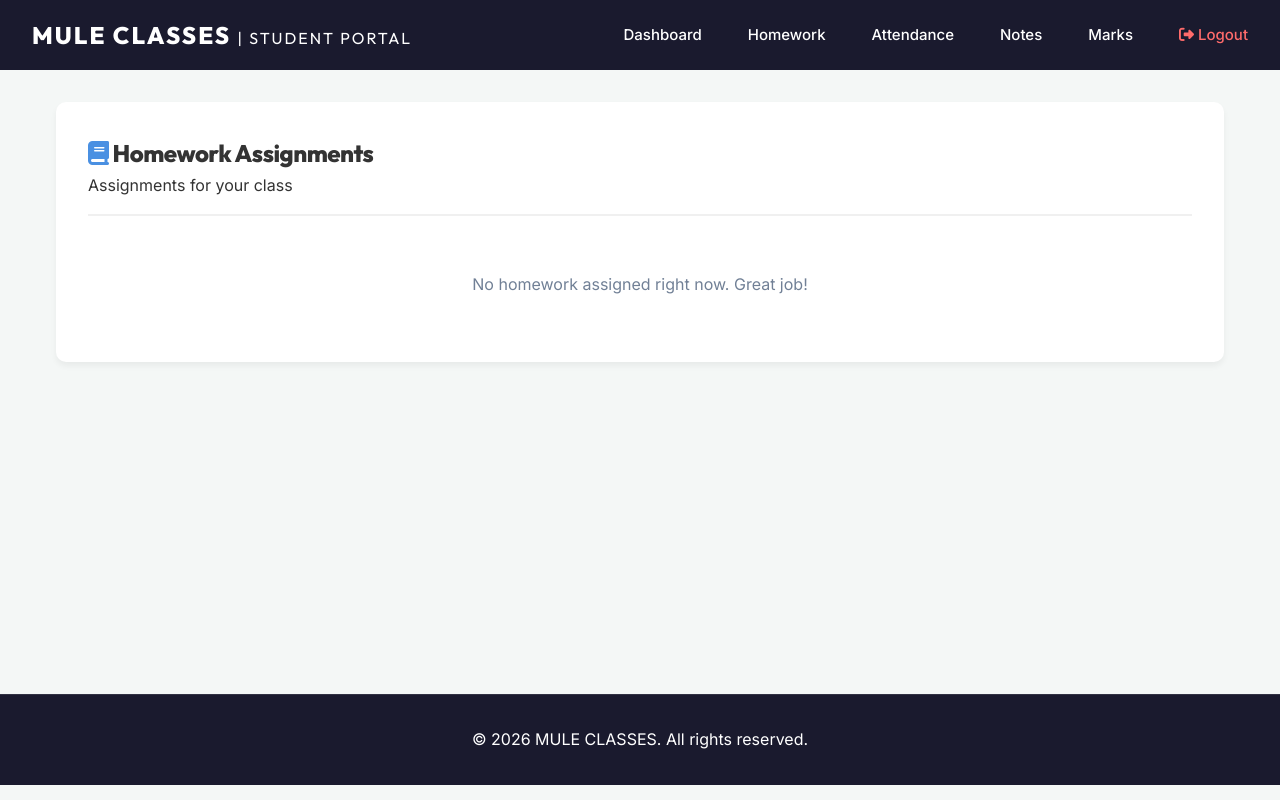
After one commit to rahulchangire031-bit/mule-classes, a Flask app: page /homework in a window 1280 px wide. The commit adds this page. Run offline with Flask 3, Linux system fonts and the light colour scheme; the visitor is signed in with stand-in values (Sample User, id 1); data that the repository does not hold is empty.

Commit message:
Add student portal with dashboard, homework, attendance, notes, and marks

```diff
--- a/app.py
+++ b/app.py
@@ -1,15 +1,20 @@
 import sqlite3
 import os
-from flask import Flask, render_template, request, redirect, url_for
+from flask import Flask, render_template, request, redirect, url_for, session, flash
 from werkzeug.utils import secure_filename
+from werkzeug.security import generate_password_hash, check_password_hash
 
 app = Flask(__name__)
 BASE_DIR = os.path.abspath(os.path.dirname(__file__))
 app.config['UPLOAD_FOLDER'] = os.path.join(BASE_DIR, 'static', 'gallery')
+app.config['NOTES_FOLDER'] = os.path.join(BASE_DIR, 'static', 'notes')
+app.config['HOMEWORK_FOLDER'] = os.path.join(BASE_DIR, 'static', 'homework')
 app.config['MAX_CONTENT_LENGTH'] = 16 * 1024 * 1024
+app.secret_key = 'mule_classes_super_secret_key'  # Required for sessions
 
-if not os.path.exists(app.config['UPLOAD_FOLDER']):
-    os.makedirs(app.config['UPLOAD_FOLDER'])
+for folder in [app.config['UPLOAD_FOLDER'], app.config['NOTES_FOLDER'], app.config['HOMEWORK_FOLDER']]:
+    if not os.path.exists(folder):
+        os.makedirs(folder)
 
 ALLOWED_EXTENSIONS = {'png', 'jpg', 'jpeg', 'gif', 'webp'}
 
@@ -27,6 +32,53 @@ def init_db():
             phone TEXT NOT NULL,
             student_class TEXT NOT NULL,
             timestamp DATETIME DEFAULT CURRENT_TIMESTAMP
+        )
+    ''')
+    cursor.execute('''
+        CREATE TABLE IF NOT EXISTS students (
+            id INTEGER PRIMARY KEY AUTOINCREMENT,
+            username TEXT UNIQUE NOT NULL,
+            password TEXT NOT NULL,
+            name TEXT NOT NULL,
+            student_class TEXT NOT NULL
+        )
+    ''')
+    cursor.execute('''
+        CREATE TABLE IF NOT EXISTS homework (
+            id INTEGER PRIMARY KEY AUTOINCREMENT,
+            title TEXT NOT NULL,
+            description TEXT,
+            due_date TEXT NOT NULL,
+            student_class TEXT NOT NULL,
+            file_path TEXT
+        )
+    ''')
+    cursor.execute('''
+        CREATE TABLE IF NOT EXISTS attendance (
+            id INTEGER PRIMARY KEY AUTOINCREMENT,
+            student_id INTEGER NOT NULL,
+            date TEXT NOT NULL,
+            status TEXT NOT NULL,
+            FOREIGN KEY (student_id) REFERENCES students (id)
+        )
+    ''')
+    cursor.execute('''
+        CREATE TABLE IF NOT EXISTS notes (
+            id INTEGER PRIMARY KEY AUTOINCREMENT,
+            title TEXT NOT NULL,
+            student_class TEXT NOT NULL,
+            file_path TEXT NOT NULL
+        )
+    ''')
+    cursor.execute('''
+        CREATE TABLE IF NOT EXISTS test_marks (
+            id INTEGER PRIMARY KEY AUTOINCREMENT,
+            student_id INTEGER NOT NULL,
+            test_name TEXT NOT NULL,
+            score REAL NOT NULL,
+            max_score REAL NOT NULL,
+            date TEXT NOT NULL,
+            FOREIGN KEY (student_id) REFERENCES students (id)
         )
     ''')
     conn.commit()
@@ -87,5 +139,163 @@ def delete_image(filename):
             os.remove(filepath)
     return redirect(url_for('admin'))
 
+# --- Student Portal Routes ---
+@app.route('/login', methods=['GET', 'POST'])
+def login():
+    if request.method == 'POST':
+        username = request.form.get('username')
+        password = request.form.get('password')
+        conn = sqlite3.connect('inquiries.db')
+        cursor = conn.cursor()
+        cursor.execute("SELECT id, password, name, student_class FROM students WHERE username = ?", (username,))
+        student = cursor.fetchone()
+        conn.close()
+
+        if student and check_password_hash(student[1], password):
+            session['student_id'] = student[0]
+            session['student_name'] = student[2]
+            session['student_class'] = student[3]
+            return redirect(url_for('dashboard'))
+        else:
+            flash('Invalid username or password')
+    return render_template('login.html')
+
+@app.route('/logout')
+def logout():
+    session.clear()
+    return redirect(url_for('index'))
+
+@app.route('/dashboard')
+def dashboard():
+    if 'student_id' not in session:
+        return redirect(url_for('login'))
+    return render_template('dashboard.html', name=session['student_name'], student_class=session['student_class'])
+
+@app.route('/homework')
+def homework():
+    if 'student_id' not in session:
+        return redirect(url_for('login'))
+    conn = sqlite3.connect('inquiries.db')
+    cursor = conn.cursor()
+    cursor.execute("SELECT title, description, due_date, file_path FROM homework WHERE student_class = ?", (session['student_class'],))
+    homeworks = cursor.fetchall()
+    conn.close()
+    return render_template('homework.html', homeworks=homeworks)
+
+@app.route('/attendance')
+def attendance():
+    if 'student_id' not in session:
+        return redirect(url_for('login'))
+    conn = sqlite3.connect('inquiries.db')
+    cursor = conn.cursor()
+    cursor.execute("SELECT date, status FROM attendance WHERE student_id = ? ORDER BY date DESC", (session['student_id'],))
+    records = cursor.fetchall()
+    conn.close()
+    return render_template('attendance.html', records=records)
+
+@app.route('/notes')
+def notes():
+    if 'student_id' not in session:
+        return redirect(url_for('login'))
+    conn = sqlite3.connect('inquiries.db')
+    cursor = conn.cursor()
+    cursor.execute("SELECT title, file_path FROM notes WHERE student_class = ?", (session['student_class'],))
+    notes_list = cursor.fetchall()
+    conn.close()
+    return render_template('notes.html', notes=notes_list)
+
+@app.route('/marks')
+def marks():
+    if 'student_id' not in session:
+        return redirect(url_for('login'))
+    conn = sqlite3.connect('inquiries.db')
+    cursor = conn.cursor()
+    cursor.execute("SELECT test_name, score, max_score, date FROM test_marks WHERE student_id = ? ORDER BY date DESC", (session['student_id'],))
+    test_marks = cursor.fetchall()
+    conn.close()
+    return render_template('marks.html', marks=test_marks)
+
+# --- Admin Management Routes for Student Data ---
+@app.route('/admin/add_student', methods=['POST'])
+def admin_add_student():
+    username = request.form.get('username')
+    password = generate_password_hash(request.form.get('password'))
+    name = request.form.get('name')
+    student_class = request.form.get('student_class')
+    conn = sqlite3.connect('inquiries.db')
+    cursor = conn.cursor()
+    try:
+        cursor.execute("INSERT INTO students (username, password, name, student_class) VALUES (?, ?, ?, ?)", (username, password, name, student_class))
+        conn.commit()
+    except sqlite3.IntegrityError:
+        flash("Username already exists.")
+    finally:
+        conn.close()
+    return redirect(url_for('admin'))
+
+@app.route('/admin/add_homework', methods=['POST'])
+def admin_add_homework():
+    title = request.form.get('title')
+    description = request.form.get('description')
+    due_date = request.form.get('due_date')
+    student_class = request.form.get('student_class')
+    file_path = ""
+    if 'file' in request.files and request.files['file'].filename != '':
+        file = request.files['file']
+        if allowed_file(file.filename):
+            filename = secure_filename(file.filename)
+            file.save(os.path.join(app.config['HOMEWORK_FOLDER'], filename))
+            file_path = filename
+    conn = sqlite3.connect('inquiries.db')
+    cursor = conn.cursor()
+    cursor.execute("INSERT INTO homework (title, description, due_date, student_class, file_path) VALUES (?, ?, ?, ?, ?)", (title, description, due_date, student_class, file_path))
+    conn.commit()
+    conn.close()
+    return redirect(url_for('admin'))
+
+@app.route('/admin/add_attendance', methods=['POST'])
+def admin_add_attendance():
+    student_id = request.form.get('student_id')
+    date = request.form.get('date')
+    status = request.form.get('status')
+    conn = sqlite3.connect('inquiries.db')
+    cursor = conn.cursor()
+    cursor.execute("INSERT INTO attendance (student_id, date, status) VALUES (?, ?, ?)", (student_id, date, status))
+    conn.commit()
+    conn.close()
+    return redirect(url_for('admin'))
+
+@app.route('/admin/add_note', methods=['POST'])
+def admin_add_note():
+    title = request.form.get('title')
+    student_class = request.form.get('student_class')
+    file_path = ""
+    if 'file' in request.files and request.files['file'].filename != '':
+        file = request.files['file']
+        if allowed_file(file.filename): # We might want to allow PDFs for notes later
+            filename = secure_filename(file.filename)
+            file.save(os.path.join(app.config['NOTES_FOLDER'], filename))
+            file_path = filename
+    conn = sqlite3.connect('inquiries.db')
+    cursor = conn.cursor()
+    cursor.execute("INSERT INTO notes (title, student_class, file_path) VALUES (?, ?, ?)", (title, student_class, file_path))
+    conn.commit()
+    conn.close()
+    return redirect(url_for('admin'))
+
+@app.route('/admin/add_mark', methods=['POST'])
+def admin_add_mark():
+    student_id = request.form.get('student_id')
+    test_name = request.form.get('test_name')
+    score = request.form.get('score')
+    max_score = request.form.get('max_score')
+    date = request.form.get('date')
+    conn = sqlite3.connect('inquiries.db')
+    cursor = conn.cursor()
+    cursor.execute("INSERT INTO test_marks (student_id, test_name, score, max_score, date) VALUES (?, ?, ?, ?, ?)", (student_id, test_name, score, max_score, date))
+    conn.commit()
+    conn.close()
+    return redirect(url_for('admin'))
+
 if __name__ == '__main__':
     app.run(debug=True, host='0.0.0.0', port=5000)
--- /dev/null
+++ b/templates/homework.html
@@ -0,0 +1,43 @@
+{% extends "student_base.html" %}
+
+{% block title %}Homework{% endblock %}
+
+{% block content %}
+<div class="card">
+    <div class="card-header">
+        <h2><i class="fas fa-book" style="color: #4a90e2;"></i> Homework Assignments</h2>
+        <p>Assignments for your class</p>
+    </div>
+
+    {% if homeworks %}
+    <table>
+        <thead>
+            <tr>
+                <th>Title</th>
+                <th>Description</th>
+                <th>Due Date</th>
+                <th>Attachment</th>
+            </tr>
+        </thead>
+        <tbody>
+            {% for hw in homeworks %}
+            <tr>
+                <td><strong>{{ hw[0] }}</strong></td>
+                <td>{{ hw[1] }}</td>
+                <td><span style="color: #e53e3e; font-weight: 500;">{{ hw[2] }}</span></td>
+                <td>
+                    {% if hw[3] %}
+                    <a href="{{ url_for('static', filename='homework/' ~ hw[3]) }}" download class="btn-download" style="color: #4a90e2; text-decoration: none;"><i class="fas fa-download"></i> Download</a>
+                    {% else %}
+                    <span style="color: #a0aec0;">No attachment</span>
+                    {% endif %}
+                </td>
+            </tr>
+            {% endfor %}
+        </tbody>
+    </table>
+    {% else %}
+    <p style="text-align: center; color: #718096; padding: 2rem;">No homework assigned right now. Great job!</p>
+    {% endif %}
+</div>
+{% endblock %}
--- /dev/null
+++ b/templates/student_base.html
@@ -0,0 +1,81 @@
+<!DOCTYPE html>
+<html lang="en">
+<head>
+    <meta charset="UTF-8">
+    <meta name="viewport" content="width=device-width, initial-scale=1.0">
+    <title>{% block title %}Student Portal{% endblock %} - MULE CLASSES</title>
+    <link rel="stylesheet" href="{{ url_for('static', filename='css/style.css') }}">
+    <link href="https://fonts.googleapis.com/css2?family=Outfit:wght@300;400;600;800&family=Inter:wght@400;500&display=swap" rel="stylesheet">
+    <link rel="stylesheet" href="https://cdnjs.cloudflare.com/ajax/libs/font-awesome/6.4.0/css/all.min.css">
+    <style>
+        .portal-nav {
+            background-color: var(--primary-color, #1a1a2e);
+            padding: 1rem 2rem;
+            display: flex;
+            justify-content: space-between;
+            align-items: center;
+            color: white;
+        }
+        .portal-nav a {
+            color: white;
+            text-decoration: none;
+            margin-left: 1rem;
+            font-weight: 500;
+        }
+        .portal-nav a:hover {
+            color: var(--accent-primary, #e94560);
+        }
+        .portal-container {
+            max-width: 1200px;
+            margin: 2rem auto;
+            padding: 0 1rem;
+            min-height: 70vh;
+        }
+        .card {
+            background: white;
+            border-radius: 10px;
+            padding: 2rem;
+            box-shadow: 0 4px 6px rgba(0,0,0,0.05);
+            margin-bottom: 1.5rem;
+        }
+        .card-header {
+            border-bottom: 2px solid #f0f0f0;
+            padding-bottom: 1rem;
+            margin-bottom: 1.5rem;
+        }
+        table {
+            width: 100%;
+            border-collapse: collapse;
+        }
+        th, td {
+            padding: 12px;
+            text-align: left;
+            border-bottom: 1px solid #ddd;
+        }
+        th {
+            background-color: #f8f9fa;
+        }
+    </style>
+</head>
+<body style="background-color: #f4f7f6; color: #333;">
+    <div class="portal-nav">
+        <div class="logo" style="font-weight: 800; font-size: 1.5rem;">MULE CLASSES <span style="font-size: 1rem; font-weight: 400;">| Student Portal</span></div>
+        <div class="nav-links" style="display: flex;">
+            <a href="{{ url_for('dashboard') }}">Dashboard</a>
+            <a href="{{ url_for('homework') }}">Homework</a>
+            <a href="{{ url_for('attendance') }}">Attendance</a>
+            <a href="{{ url_for('notes') }}">Notes</a>
+            <a href="{{ url_for('marks') }}">Marks</a>
+            <a href="{{ url_for('logout') }}" style="color: #ff6b6b;"><i class="fas fa-sign-out-alt"></i> Logout</a>
+        </div>
+    </div>
+
+    <div class="portal-container">
+        {% block content %}{% endblock %}
+    </div>
+
+    <footer style="text-align: center; padding: 2rem; background: #1a1a2e; color: white;">
+        <p>&copy; 2026 MULE CLASSES. All rights reserved.</p>
+    </footer>
+</body>
+</html>
```
Also changed, not shown: templates/admin.html (+57 -0 lines), templates/attendance.html (added, +41 -0 lines), templates/dashboard.html (added, +42 -0 lines), templates/login.html (added, +110 -0 lines), templates/marks.html (added, +45 -0 lines), templates/notes.html (added, +35 -0 lines), 1 other file.
